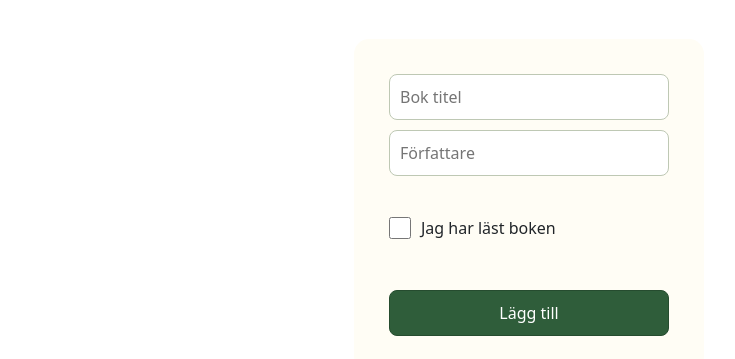
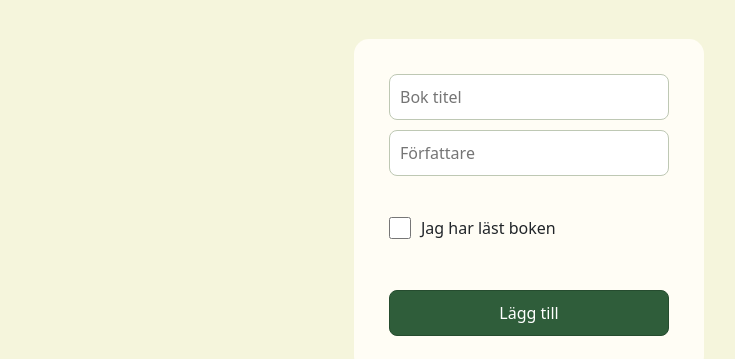
Before and after one commit to aliciaholm-utb/be26-js2-goodreads-alicia-holm, a website built with Vite: page index.html in a window 1280 px wide. Shown: the part 67-426 px from the top of the page, without its empty margins (111-846 px from the left). Built offline with nearby package versions, Linux system fonts and the light colour scheme; no server answers.

Commit message:
fix: restore background color

```diff
--- a/src/style.css
+++ b/src/style.css
@@ -5,7 +5,7 @@ main {
 }
 
 body {
-  background-color: rgb(245, 245, 220);
+  background-color: rgb(245, 245, 220) !important;
 }
 
 h1 {
```
